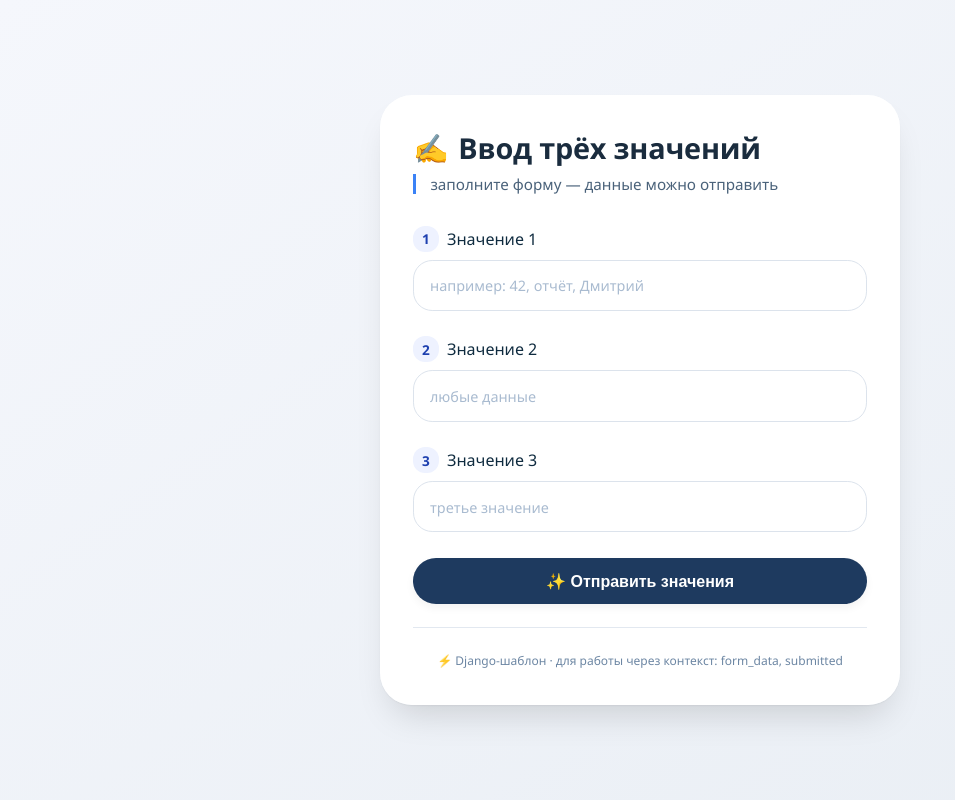
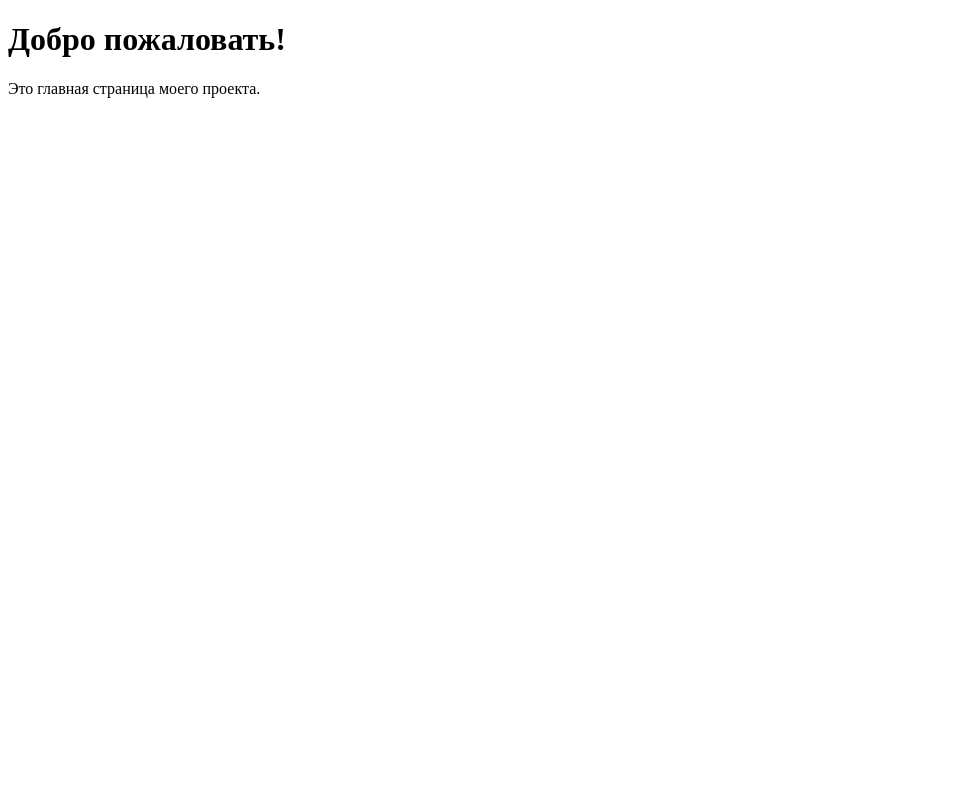
Before and after one commit to SvPr1993/plasma_system, a Django app: template templates/index.html in a window 1280 px wide. Shown: the whole page, without its empty margins (0-955 px from the left). Run offline with Django 5.2, Linux system fonts and the light colour scheme; the template is opened without the code that fills it, so the values that code supplies are empty.

Commit message:
first commit

```diff
--- a/Docker-compose.prod.yml
+++ b/Docker-compose.prod.yml
@@ -11,6 +11,8 @@ services:
     working_dir: /app
     environment:
       - PYTHONPATH=/app
+    image: my-image:latest
+    restart: always
 
  # redis:
  #   image: redis
--- a/_settings/urls.py
+++ b/_settings/urls.py
@@ -17,9 +17,11 @@ Including another URLconf
 from django.contrib import admin
 from django.urls import path, include
 
+from app_ballon import views
 
 urlpatterns = [
     path('admin/', admin.site.urls),
+    path('', views.landing, name='home'),
     path('doubler/', include("doubler.urls")),
     path('ballon/', include("app_ballon.urls")),
     path('vacuum/', include("app_vacuum.urls")),
--- a/app_ballon/usecase.py
+++ b/app_ballon/usecase.py
@@ -8,9 +8,9 @@ from app_ballon.repo import BallonMassRepository
 def baloon_calculate(dto_input) -> str:
     ''' Эта функция является аркестратором вычислений '''
     # todo: почтитать отличие ядер (не в нейросети) от процессора, процессов и от тредов.
-    # todo: сделать в docker-compose.prod чтобы он автоматически поднимался при сбое.
-    # todo: сделать обновление на сайте и протащить на сервер все изменения
-    #todo: сделать лэндинг для проекта, под Django, он должен открывться при переходе на главную страницу
+    # todo: почиать про cicd
+    # todo: прочитать про kubernetics+
+    #todo: сделать лэндинг для проекта, под Django, он должен открываться при переходе на главную страницу+
 
 
     # Получаем последнюю запись через репозиторий
--- a/app_ballon/views.py
+++ b/app_ballon/views.py
@@ -22,3 +22,7 @@ def app_ballon(request):
 
     print("##########ВСЕ ХОРОШО РАБОТАЕТ", dto, result)
     return JsonResponse({"result": result})
+
+
+def landing(request):
+    return render(request, 'index.html')
--- a/templates/index.html
+++ b/templates/index.html
@@ -1,219 +1,10 @@
 <!DOCTYPE html>
-{% load static %}
-<!DOCTYPE html>
-<html lang="ru">
+<html>
 <head>
-    <meta charset="UTF-8">
-    <meta name="viewport" content="width=device-width, initial-scale=1.0">
-    <title>Ввод трёх значений</title>
-    <style>
-        * {
-            box-sizing: border-box;
-        }
-
-        body {
-            font-family: 'Segoe UI', Roboto, system-ui, sans-serif;
-            background: linear-gradient(145deg, #f5f7fc 0%, #e9eef4 100%);
-            margin: 0;
-            min-height: 100vh;
-            display: flex;
-            justify-content: center;
-            align-items: center;
-            padding: 1rem;
-        }
-
-        .card {
-            background: rgba(255, 255, 255, 0.96);
-            backdrop-filter: blur(2px);
-            border-radius: 2rem;
-            box-shadow: 0 20px 35px -12px rgba(0, 0, 0, 0.15), 0 1px 2px rgba(0, 0, 0, 0.05);
-            width: 100%;
-            max-width: 520px;
-            padding: 2rem 2rem 2.2rem;
-            transition: all 0.2s ease;
-            border: 1px solid rgba(255, 255, 255, 0.5);
-        }
-
-        h2 {
-            font-size: 1.8rem;
-            font-weight: 600;
-            margin-top: 0;
-            margin-bottom: 0.4rem;
-            color: #1a2c3e;
-            letter-spacing: -0.2px;
-            display: flex;
-            align-items: center;
-            gap: 0.6rem;
-        }
-
-        h2::before {
-            content: "✍️";
-            font-size: 1.8rem;
-            font-weight: normal;
-        }
-
-        .sub {
-            color: #4a627a;
-            border-left: 3px solid #3b82f6;
-            padding-left: 0.9rem;
-            margin-bottom: 2rem;
-            font-size: 0.95rem;
-            font-weight: 400;
-        }
-
-        .form-group {
-            margin-bottom: 1.6rem;
-        }
-
-        label {
-            display: flex;
-            align-items: center;
-            gap: 0.5rem;
-            font-weight: 500;
-            color: #0f2b3f;
-            margin-bottom: 0.5rem;
-            font-size: 1rem;
-        }
-
-        label span {
-            background: #eef2ff;
-            width: 26px;
-            height: 26px;
-            display: inline-flex;
-            align-items: center;
-            justify-content: center;
-            border-radius: 12px;
-            font-size: 0.85rem;
-            font-weight: 600;
-            color: #1e40af;
-        }
-
-        input {
-            width: 100%;
-            padding: 0.85rem 1rem;
-            font-size: 1rem;
-            font-family: inherit;
-            border: 1.5px solid #dce3ec;
-            border-radius: 1.2rem;
-            background: #ffffff;
-            transition: all 0.2s;
-            outline: none;
-            color: #0a1c2f;
-        }
-
-        input:focus {
-            border-color: #3b82f6;
-            box-shadow: 0 0 0 3px rgba(59, 130, 246, 0.2);
-        }
-
-        input::placeholder {
-            color: #a9bbd0;
-            font-weight: 400;
-            font-size: 0.9rem;
-        }
-
-        button {
-            background: #1e3a5f;
-            color: white;
-            font-size: 1rem;
-            font-weight: 600;
-            padding: 0.85rem 1.4rem;
-            width: 100%;
-            border: none;
-            border-radius: 2rem;
-            cursor: pointer;
-            transition: all 0.2s ease;
-            margin-top: 0.8rem;
-            display: flex;
-            align-items: center;
-            justify-content: center;
-            gap: 0.6rem;
-            box-shadow: 0 4px 8px rgba(0, 0, 0, 0.05);
-        }
-
-        button:hover {
-            background: #0f2b44;
-            transform: scale(0.98);
-            box-shadow: 0 2px 6px rgba(0, 0, 0, 0.1);
-        }
-
-        .message {
-            margin-top: 1.5rem;
-            padding: 0.8rem;
-            border-radius: 1.2rem;
-            background: #eef2ff;
-            color: #1e3a8a;
-            font-size: 0.9rem;
-            text-align: center;
-            border-left: 4px solid #3b82f6;
-        }
-
-        hr {
-            margin: 1.4rem 0 0.8rem;
-            border: none;
-            height: 1px;
-            background: #e2e8f0;
-        }
-
-        .demo-note {
-            font-size: 0.75rem;
-            text-align: center;
-            color: #6c86a3;
-            margin-top: 1.5rem;
-        }
-    </style>
+    <title>Мой лендинг</title>
 </head>
 <body>
-<div class="card">
-    <h2>Ввод трёх значений</h2>
-    <div class="sub">заполните форму — данные можно отправить</div>
-
-    {# Форма отправляет POST на текущий URL с защитой CSRF #}
-    <form method="post" action="">
-        {% csrf_token %}
-
-        <div class="form-group">
-            <label>
-                <span>1</span> Значение 1
-            </label>
-            <input type="text" name="value1" id="value1" placeholder="например: 42, отчёт, Дмитрий"
-                   value="{{ form_data.value1|default:'' }}" required>
-        </div>
-
-        <div class="form-group">
-            <label>
-                <span>2</span> Значение 2
-            </label>
-            <input type="text" name="value2" id="value2" placeholder="любые данные"
-                   value="{{ form_data.value2|default:'' }}" required>
-        </div>
-
-        <div class="form-group">
-            <label>
-                <span>3</span> Значение 3
-            </label>
-            <input type="text" name="value3" id="value3" placeholder="третье значение"
-                   value="{{ form_data.value3|default:'' }}" required>
-        </div>
-
-        <button type="submit">
-            ✨ Отправить значения
-        </button>
-    </form>
-
-    {% if submitted %}
-    <div class="message">
-        ✅ Полученные данные:<br>
-        <strong>Значение 1:</strong> {{ submitted.value1 }}<br>
-        <strong>Значение 2:</strong> {{ submitted.value2 }}<br>
-        <strong>Значение 3:</strong> {{ submitted.value3 }}
-    </div>
-    {% endif %}
-
-    <hr>
-    <div class="demo-note">
-        ⚡ Django-шаблон · для работы через контекст: form_data, submitted
-    </div>
-</div>
+    <h1>Добро пожаловать!</h1>
+    <p>Это главная страница моего проекта.</p>
 </body>
 </html>
```
